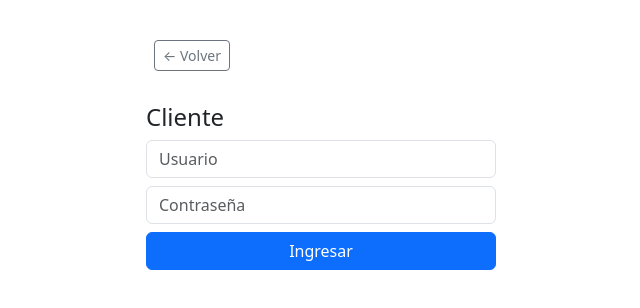
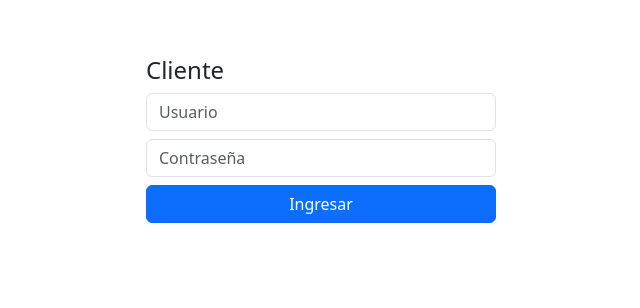
Before and after one commit to juancjaramillo/Ahorros_Fintech, a React (Create React App) app in the folder frontend/: page /client-login in a window 1280 px wide. Shown: the top 308 px of the page, without its empty margins (319-959 px from the left). Built offline with nearby package versions, Linux system fonts and the light colour scheme; no server answers.

Commit message:
cambaio agregar boton back

```diff
--- a/frontend/src/components/ClientLogin.js
+++ b/frontend/src/components/ClientLogin.js
@@ -30,12 +30,7 @@ export default function ClientLogin() {
     <div>
 
       {/* Botón ← Volver (SPA) */}
-      <div className="d-flex justify-content-start" style={{ maxWidth: 350, margin: "1rem auto 0" }}>
 
-
-        <a href="/" className="btn btn-outline-secondary btn-sm ms-2">← Volver</a>
-
-      </div>
 
       <form onSubmit={submit} style={{ maxWidth: 350, margin: "2rem auto" }}>
         <h4>Cliente</h4>
```
